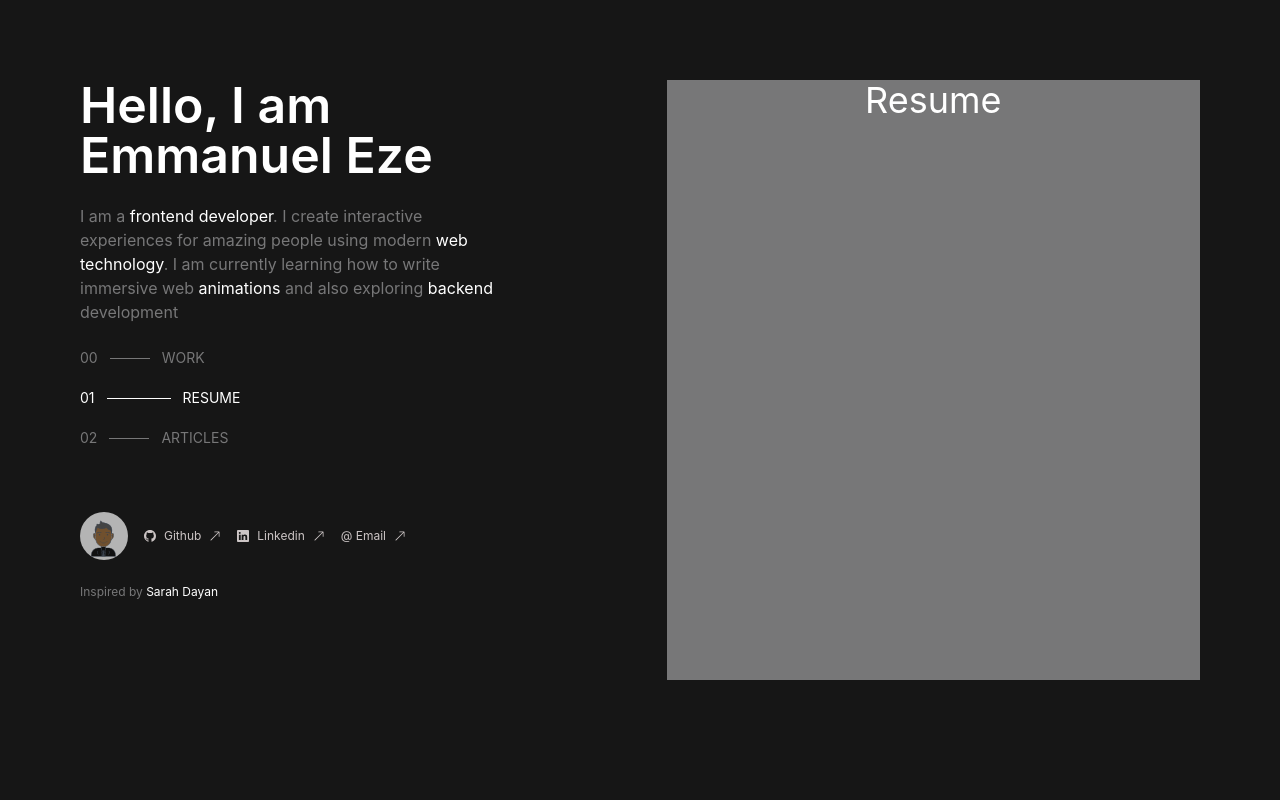
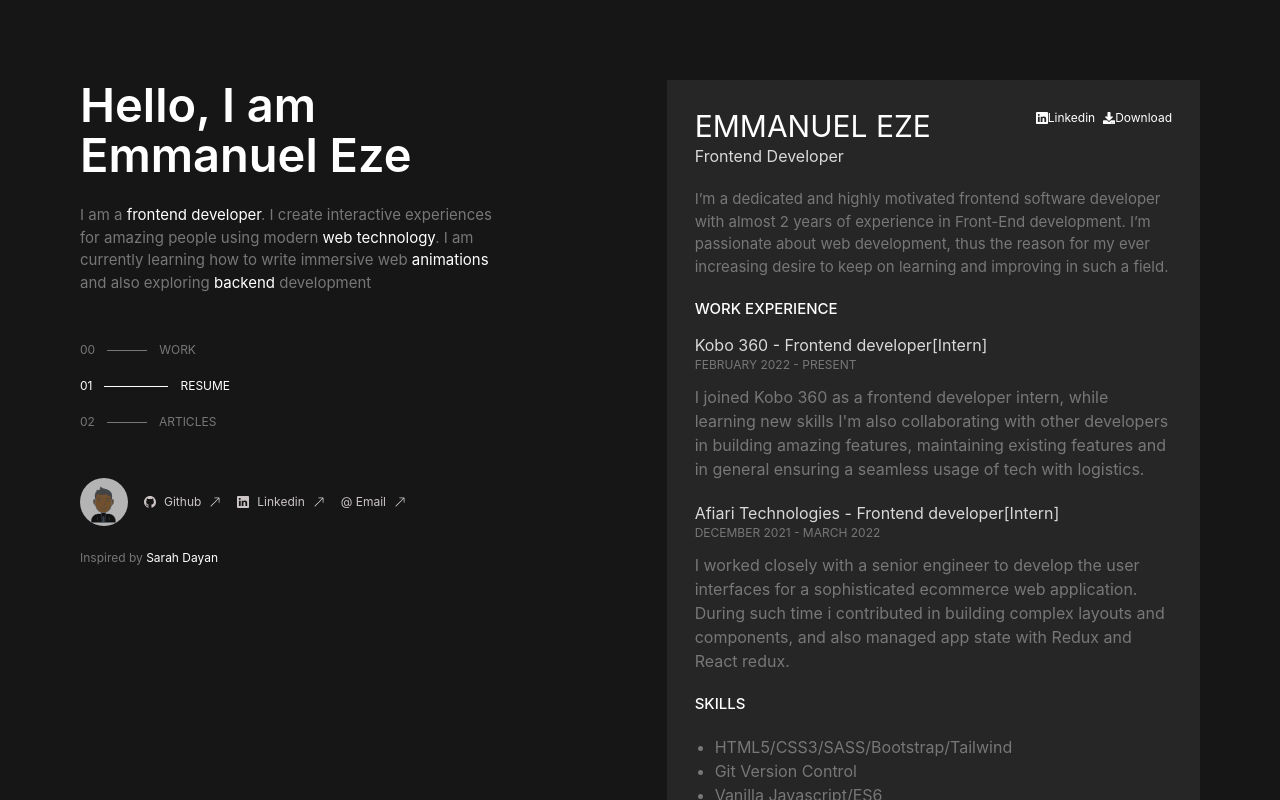
Before and after one commit to emma-junior/portfolio, a Next.js app: page /Resume in a window 1280 px wide. Shown: the top 800 px of the page. Built offline with nearby package versions, Linux system fonts and the light colour scheme.

Commit message:
second-commit

```diff
--- a/components/Bio.js
+++ b/components/Bio.js
@@ -3,8 +3,8 @@ import React from 'react'
 const Bio = () => {
   return (
     <div>
-        <h2 className="text-[50px] font-semibold font-monospace leading-[50px] text-white">Hello, I am Emmanuel Eze</h2>
-        <p className='text-[#777778] my-6'>I am a <span className='text-white'>frontend developer</span>. I create interactive experiences for amazing people using modern <span className='text-white'>web technology</span>. I am currently learning how to write immersive web <span className='text-white'>animations</span> and also exploring <span className='text-white'>backend</span> development</p>
+        <h2 className="text-[47px] font-semibold font-monospace leading-[50px] text-white">Hello, I am Emmanuel Eze</h2>
+        <p className='text-[#777778] my-6 text-[15px]'>I am a <span className='text-white'>frontend developer</span>. I create interactive experiences for amazing people using modern <span className='text-white'>web technology</span>. I am currently learning how to write immersive web <span className='text-white'>animations</span> and also exploring <span className='text-white'>backend</span> development</p>
     </div>
   )
 }
--- a/components/Emma.js
+++ b/components/Emma.js
@@ -8,12 +8,12 @@ const Emma = () => {
   return (
     <section className='fixed top-20 w-4/12'>
         <Bio />
-        <div className='space-y-5'>
+        <div className='space-y-5 my-12'>
             <Section num="00" type="Work" />
             <Section num="01" type="Resume" />
             <Section num="02" type="Articles" />
         </div>
-        <div className='mt-16'><Socials /></div>
+        <div className=''><Socials /></div>
         <p className='text-[#777778] text-xs my-6'>Inspired by <span className='text-white'>Sarah Dayan</span></p>
     </section>
   )
--- /dev/null
+++ b/components/Experience.js
@@ -0,0 +1,40 @@
+import React from 'react'
+
+const Experience = () => {
+
+    const experience = [
+        {
+            company: "Kobo 360",
+            role: "Frontend developer[Intern]",
+            date: "FEBRUARY 2022 - PRESENT",
+            description: "I joined Kobo 360 as a frontend developer intern, while learning new skills I'm also collaborating with other developers in building amazing features, maintaining existing features and in general ensuring a seamless usage of tech with logistics."
+        },
+        {
+            company: "Afiari Technologies",
+            role: "Frontend developer[Intern]",
+            date: "DECEMBER 2021 - MARCH 2022",
+            description: "I worked closely with a senior engineer to develop the user interfaces for a sophisticated ecommerce web application. During such time i contributed in building complex layouts and components, and also managed app state with Redux and React redux."
+        }
+    ]
+
+  return (
+    <section>
+        <h2 className='text-white text-[15px] font-medium'>WORK EXPERIENCE</h2>
+        <div className='space-y-5'>
+            {experience.map((exp, index) => {
+                    return (
+                        <div key={index}>
+                            <div className='my-3'>
+                                <h2 className='text-[#dad8d8]'>{exp.company} - {exp.role}</h2>
+                                <p className='text-[#777778] text-xs'>{exp.date}</p>
+                            </div>
+                            <p className='text-[#777778]'>{exp.description}</p>
+                        </div>
+                    )
+            })}
+        </div>
+    </section>
+  )
+}
+
+export default Experience
--- a/components/MyResume.js
+++ b/components/MyResume.js
@@ -1,10 +1,45 @@
 import React from 'react'
+import axios from 'axios'
+import fileDownload from 'js-file-download'
+import {BsLinkedin} from "react-icons/bs"
+import {FaDownload} from "react-icons/fa"
+import Experience from './Experience'
+import Skills from './Skills'
+import Link from 'next/link'
 
 const MyResume = () => {
+
+  const download = () => {
+
+    axios({
+      url:"https://emma-resume-download.onrender.com",
+      method:"GET",
+      responseType:"blob"
+    }).then((res) => {
+      console.log(res)
+      fileDownload(res.data,"emmanuel-eze-resume.pdf")
+    })
+  }
+
   return (
-    <div className='bg-[#777778] h-[600px]'>
-      <h2 className='text-4xl text-center text-white'>Resume</h2>
-    </div>
+    <section className='bg-[#262627] p-7'>
+      <div className='text-white flex w-full justify-between'>
+        <h2 className='text-3xl'>EMMANUEL EZE</h2>
+        <div className='flex space-x-2'>
+          <a className='flex h-5 items-center text-xs cursor-pointer' href="https://www.linkedin.com/in/eze-emmanuel-355897237" target="_blank" rel="noreferrer"><BsLinkedin />Linkedin</a>
+          <p className='flex h-5 items-center text-xs cursor-pointer' onClick={download}><FaDownload />Download</p>
+        </div>
+      </div>
+      <h2 className='text-[#dad8d8]'>Frontend Developer</h2>
+      <p className='text-[15px] my-5 text-[#777778]'>I’m a dedicated and highly motivated frontend software developer with almost 2 years of
+      experience in Front-End development. I’m passionate about web development, thus the
+      reason for my ever increasing desire to keep on learning and improving in such a field.</p>
+      <Experience />
+      <Skills />
+      <h2 className='text-white text-[15px] font-medium mt-5 mb-3'>PROJECTS</h2>
+      <p className='text-[15px] text-[#777778]'>Links to my works can be found on <Link href="/Work" className=''><span className='text-white cursor-pointer'>emmatechy.vercel.app/Work</span></Link>and more details can be
+      provided upon request</p>
+    </section>
   )
 }
 
--- a/components/Section.js
+++ b/components/Section.js
@@ -13,9 +13,9 @@ const Section = ({num, type}) => {
     <>
         <Link href={`/${type}`}>
             <div className={` ${active === type ? "text-white": "text-[#777778]"} flex cursor-pointer hover:text-white w-1/2 transition duration-1000 ease-in`} onMouseOver={() => setHov({...hov, resumehov: true})} onMouseOut={() => setHov({...hov, resumehov: false})}>
-                <h2 className='text-sm'>{num}</h2>
+                <h2 className='text-xs'>{num}</h2>
                 <p className={`h-[1px] ${active === type | hov.resumehov ? "bg-white w-16 ": "bg-[#777778] w-10"} my-auto mx-3 transition-width`}></p>
-                <h2 className='text-sm'>{type.toUpperCase()}</h2>
+                <h2 className='text-xs'>{type.toUpperCase()}</h2>
             </div>
         </Link>
     </>
--- /dev/null
+++ b/components/Skills.js
@@ -0,0 +1,19 @@
+import React from 'react'
+
+const Skills = () => {
+  return (
+    <section>
+        <h2 className='text-white text-[15px] font-medium my-5'>SKILLS</h2>
+        <ul className='text-[#777778] ml-5'>
+            <li className='list-disc'>HTML5/CSS3/SASS/Bootstrap/Tailwind</li>
+            <li className='list-disc'>Git Version Control</li>
+            <li className='list-disc'>Vanilla Javascript/ES6</li>
+            <li className='list-disc'>React</li>
+            <li className='list-disc'>NEXT JS</li>
+            <li className='list-disc'>Typescript</li>
+        </ul>
+    </section>
+  )
+}
+
+export default Skills
--- a/components/Socials.js
+++ b/components/Socials.js
@@ -10,9 +10,9 @@ const Socials = () => {
             <div className='bg-[#b4b4b4] h-12 w-12 rounded-full'></div>
             <div className='w-[43px] absolute top-[2px] left-[2px]'><Image src={me} alt="" /></div>
         </div>
-        <a href='https://github.com/emma-junior' className='text-[#ccc5c5] flex h-12 items-center text-xs hover:text-white'><BsGithub className='mr-2' /> Github <BsArrowUpRight className='ml-2' /></a>
-        <a href='#' className='text-[#ccc5c5] flex h-12 items-center text-xs hover:text-white'><BsLinkedin className='mr-2' /> Linkedin <BsArrowUpRight className='ml-2' /></a>
-        <a href='#' className='text-[#ccc5c5] flex h-12 items-center text-xs hover:text-white'>@ Email <BsArrowUpRight className='ml-2' /></a>
+        <a href='https://github.com/emma-junior' target="_blank" rel="noreferrer" className='text-[#ccc5c5] flex h-12 items-center text-xs hover:text-white'><BsGithub className='mr-2' /> Github <BsArrowUpRight className='ml-2' /></a>
+        <a href="https://www.linkedin.com/in/eze-emmanuel-355897237" target="_blank" rel="noreferrer" className='text-[#ccc5c5] flex h-12 items-center text-xs hover:text-white' ><BsLinkedin className='mr-2' /> Linkedin <BsArrowUpRight className='ml-2' /></a>
+        <a href='mailto:emma.c.techy@gmail.com' className='text-[#ccc5c5] flex h-12 items-center text-xs hover:text-white'>@ Email <BsArrowUpRight className='ml-2' /></a>
     </main>
   )
 }
--- a/package.json
+++ b/package.json
@@ -9,6 +9,8 @@
     "lint": "next lint"
   },
   "dependencies": {
+    "axios": "^1.1.3",
+    "js-file-download": "^0.4.12",
     "next": "12.2.5",
     "react": "18.2.0",
     "react-dom": "18.2.0",
```
Also changed, not shown: 1 other file (tests, documents, lock files or other folders).
